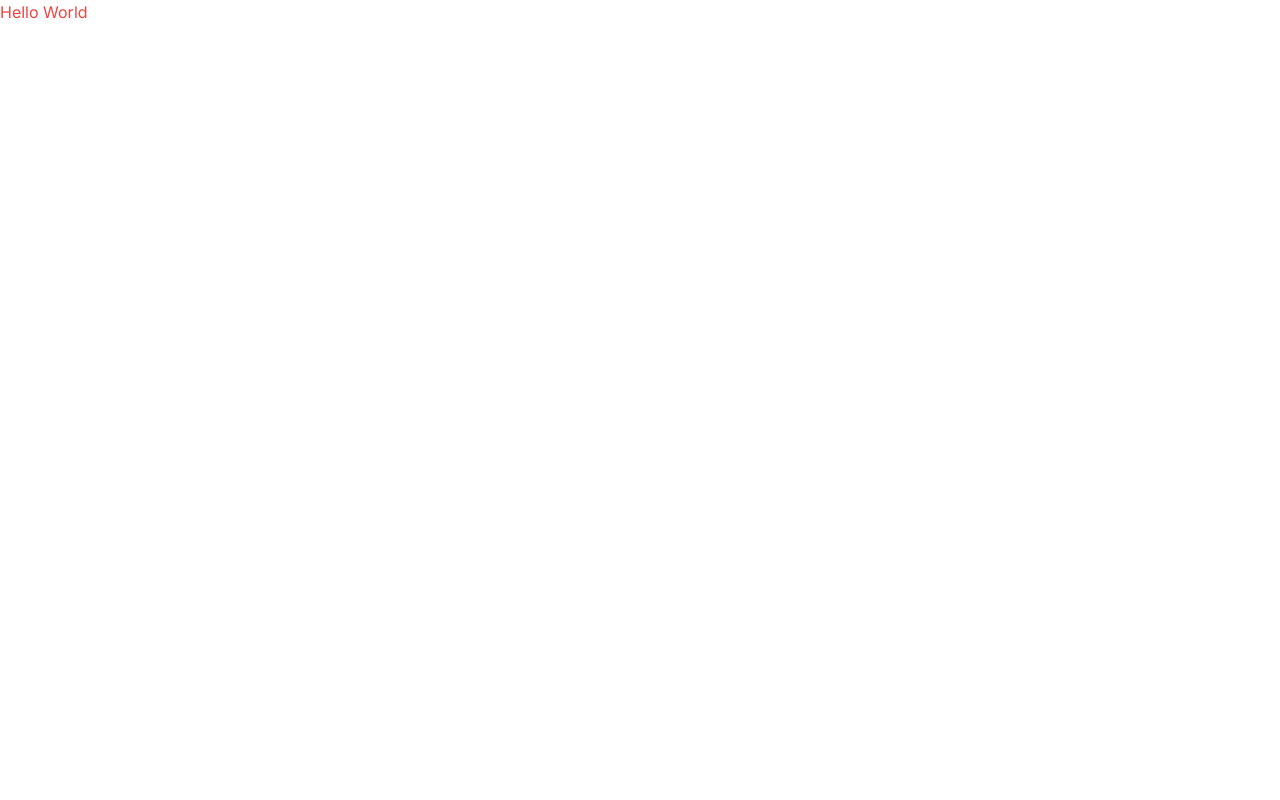
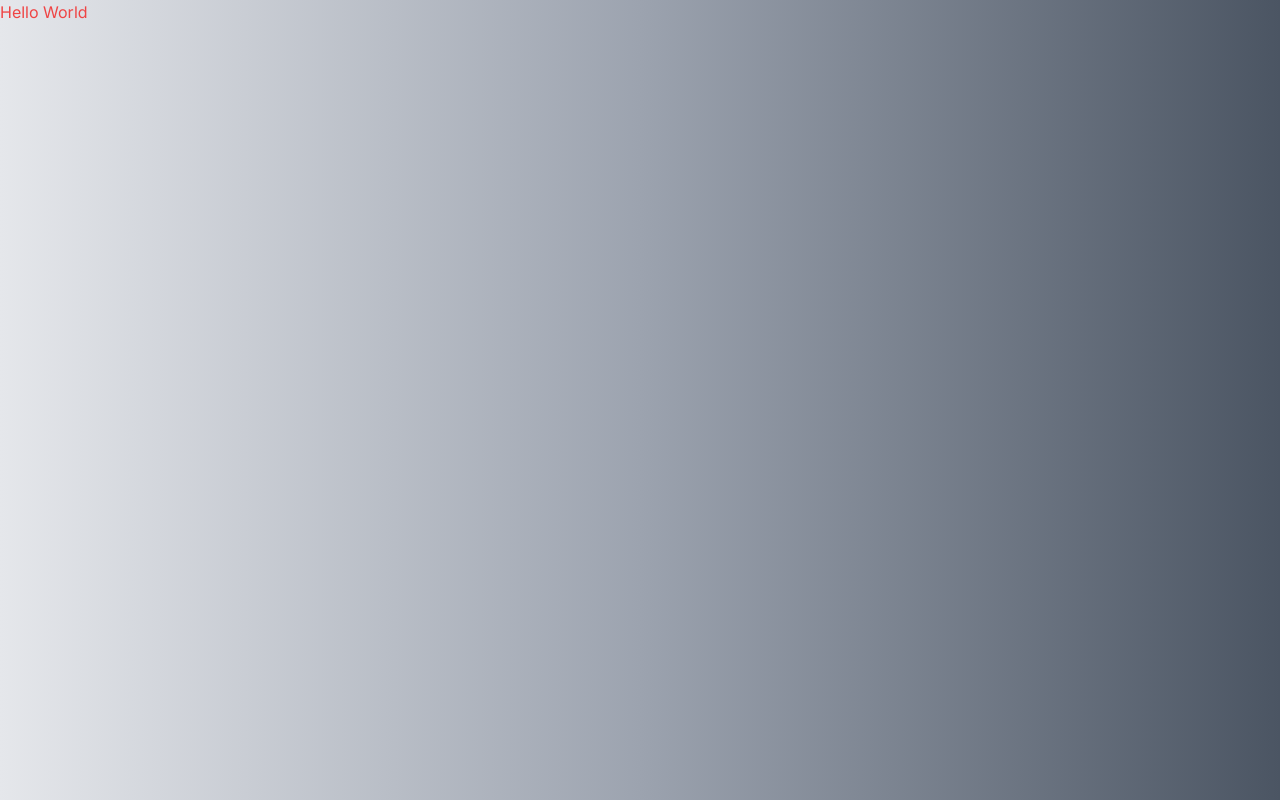
Before and after one commit to Elijah-6/chatpdf, a Next.js app: page / in a window 1280 px wide. Built offline with nearby package versions, Linux system fonts and the light colour scheme.

Commit message:
background changed

```diff
--- a/src/app/page.tsx
+++ b/src/app/page.tsx
@@ -2,6 +2,8 @@ import Image from 'next/image'
 
 export default function Home() {
   return (
-    <h1 className='text-red-500'> Hello World</h1>
+    <div className='bg-gradient-to-r from-gray-200 via-gray-400 to-gray-600 h-screen w-screen'>
+      <h1 className='text-red-500'> Hello World</h1>
+    </div>
   )
 }
```
